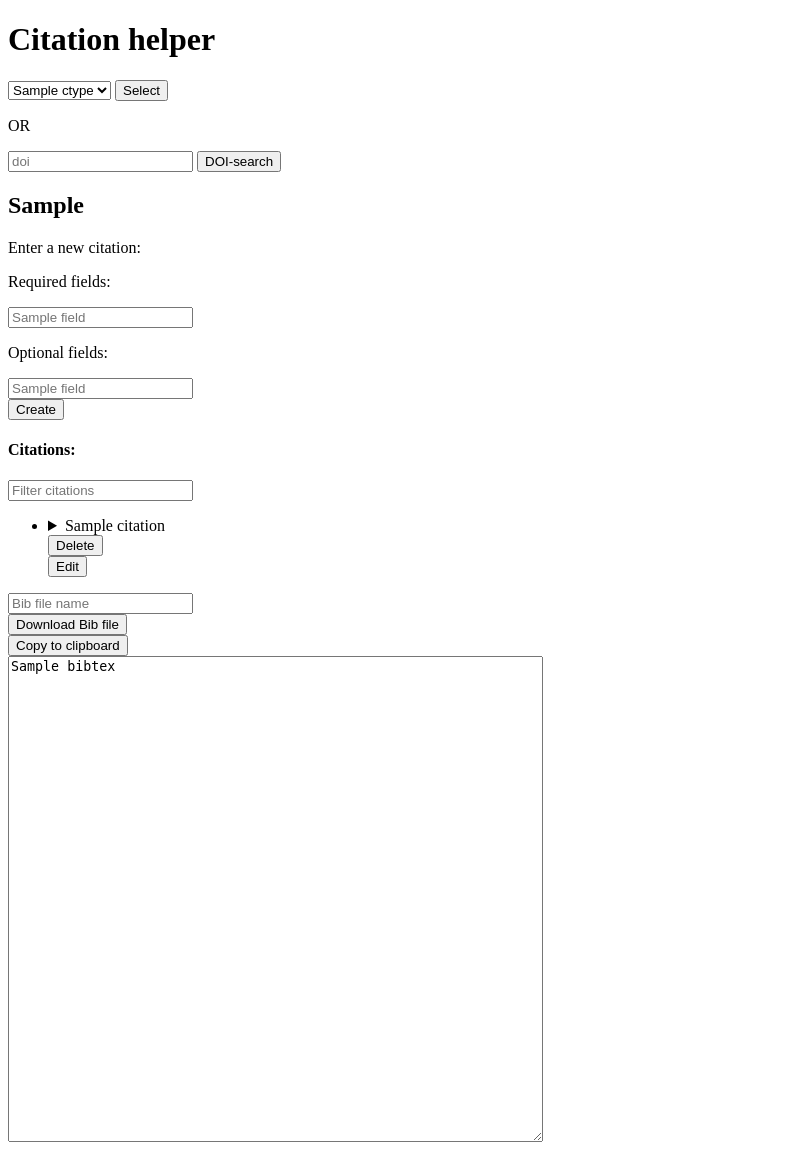
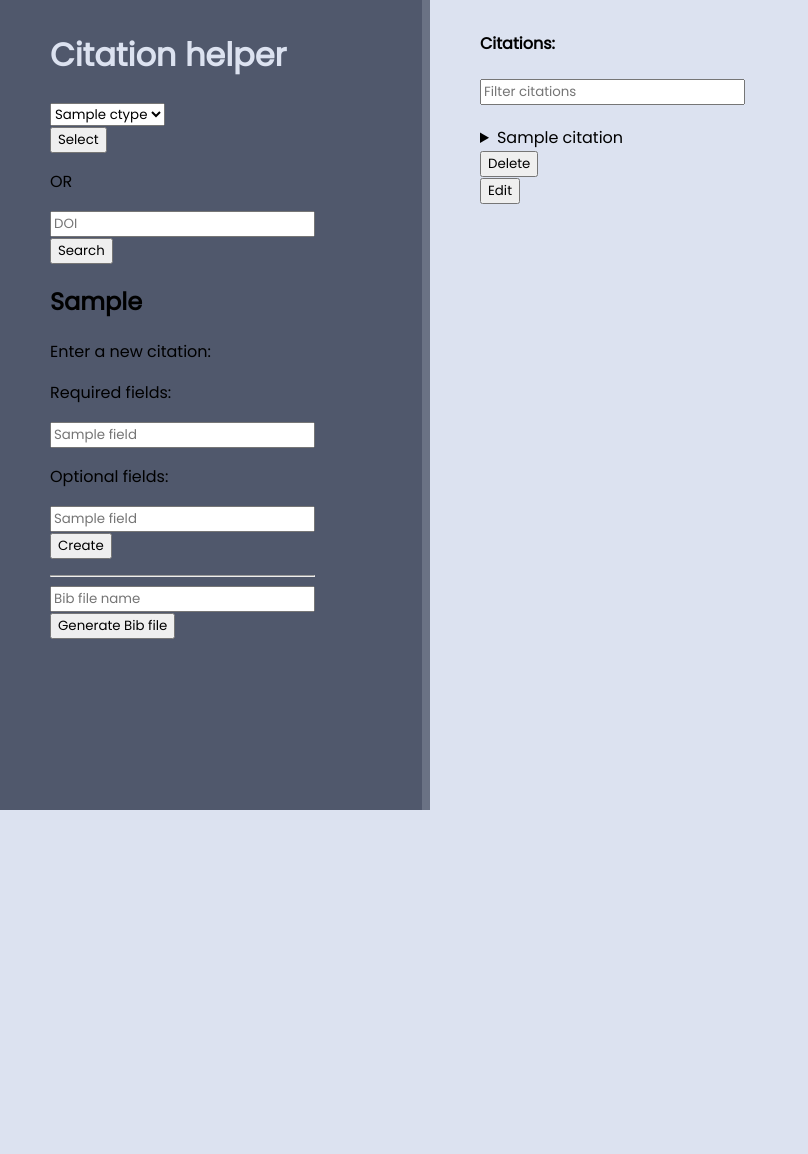
Before and after one commit to HackTastic5/miniprojekti, a Flask app: template src/templates/index.html in a window 1280 px wide. Shown: the whole page, without its empty margins (0-808 px from the left). After the commit the page ends 810 px from the top, so only its background shows below. Run offline with Flask 3, Linux system fonts and the light colour scheme; the template is opened without the code that fills it: most values are stand-ins (such as "Sample title", 1, 10 or a date in 2020).

Commit message:
Adjust layout

```diff
--- /dev/null
+++ b/src/static/main.css
@@ -0,0 +1,53 @@
+@charset "UTF-8";
+@import url('https://fonts.googleapis.com/css?family=Poppins');
+
+* {
+    font-family: 'Poppins', sans-serif;
+}
+
+html, body {
+    height: 100%;
+    margin: 0;
+    padding: 0;
+}
+
+body {
+    display: flex;
+    justify-content: space-between;
+    background-color: #50586c;
+    overflow: hidden;
+}
+
+h1 {
+    color: #dce2f0;
+}
+
+.main-container {
+    padding-top: 10px;
+    padding-left: 50px;
+}
+
+.citation-container {
+    width: 800px;
+    height: 100%;
+    padding-top: 10px;
+    padding-left: 50px;
+    background-color: #dce2f0;
+    border-left: 8px solid #6a7284;
+    overflow-y: auto;
+}
+
+#citation-list {
+    list-style-type: none;
+    padding: 0;
+    margin: 0;
+    padding-bottom: 40px;
+}
+
+#citation-list li {
+    margin-bottom: 1rem;
+}
+
+#filter {
+    margin-bottom: 20px;
+}
--- a/src/templates/index.html
+++ b/src/templates/index.html
@@ -1,11 +1,12 @@
 {% extends "layout.html" %}
 
 {% block title %}
-Citation app
+Citation helper
 {% endblock %}
 
 {% block body %}
 
+<div class="main-container">
   <h1>Citation helper</h1>
 
   {% with messages = get_flashed_messages() %}
@@ -25,14 +26,16 @@ Citation app
       {% endfor %}
     </select>
 
+    <br>
     <input type="submit" value="Select">
   </form>
 
   <p>OR</p>
 
   <form action="/" method="post">
-  <input type="text" id="doi" name="doi" placeholder="doi" required>
-  <input type="submit" value="DOI-search">
+    <input type="text" id="doi" name="doi" placeholder="DOI" required>
+    <br>
+    <input type="submit" value="Search">
   </form>
 
   {% if citation_type %}
@@ -69,9 +72,22 @@ Citation app
 
   {% endif %}
 
+  <div style="margin-top: 1rem;">
+    <form action="/export_citations" method="post" onsubmit=" return MyFunction()">
+      <hr>
+      <input type="text" name="bibname" placeholder="Bib file name" id="bibname">
+      <br>
+      <button type="submit">
+        Generate Bib file
+      </button>
+    </form>
+  </div>
+</div>
+
+<div class="citation-container">
   <h4>Citations:</h4>
   <input type="text" id="filter" placeholder="Filter citations" />
-<ul id="citationlist">
+  <ul id="citation-list">
     {% for citation in citations %}
     <li style="margin-bottom: 1rem;" name="{{ citation.fields['title'] }}">
       {% if citation.id == editing_id %}
@@ -128,12 +144,13 @@ Citation app
     </li>
     {% endfor %}
   </ul>
+</div>
 
 <script>
   document.getElementById('filter').addEventListener('input', function(){
     console.log(this.value)
     const filter = (this.value).toLowerCase();
-    const items = document.querySelectorAll('#citationlist li');
+    const items = document.querySelectorAll('#citation-list li');
 
 
     items.forEach(function(item) {
@@ -147,25 +164,7 @@ Citation app
       }
     })
   })
-
-
 </script>
-
-<div style="margin-top: 1rem;">
-  <form action="/export_citations" method="post" onsubmit=" return MyFunction()">
-    <input type="text" name="bibname" placeholder="Bib file name" id="bibname">
-    <br/>
-    <button type="submit">
-      Download Bib file
-    </button>
-  </form>
-    <button type="button" id="copyButton" onclick="copyBib()" hidden>
-        Copy to clipboard
-    </button>
-    <br/>
-    <textarea id="bibtex" rows="32" cols="64" readonly>{{ bibtex }}</textarea>
-</div>
-
 
 <script>
   function MyFunction() {
--- a/src/templates/layout.html
+++ b/src/templates/layout.html
@@ -6,6 +6,7 @@
       name="viewport"
       content="width=device-width, initial-scale=1, shrink-to-fit=no"
     />
+    <link rel="stylesheet" type="text/css" href="/static/main.css">
     <title>{% block title %}{% endblock %}</title>
   </head>
   <body>
```
Also changed, not shown: src/templates/ai.html (+7 -4 lines), 1 other file. Lines whose indentation alone changed are shown as unchanged.
